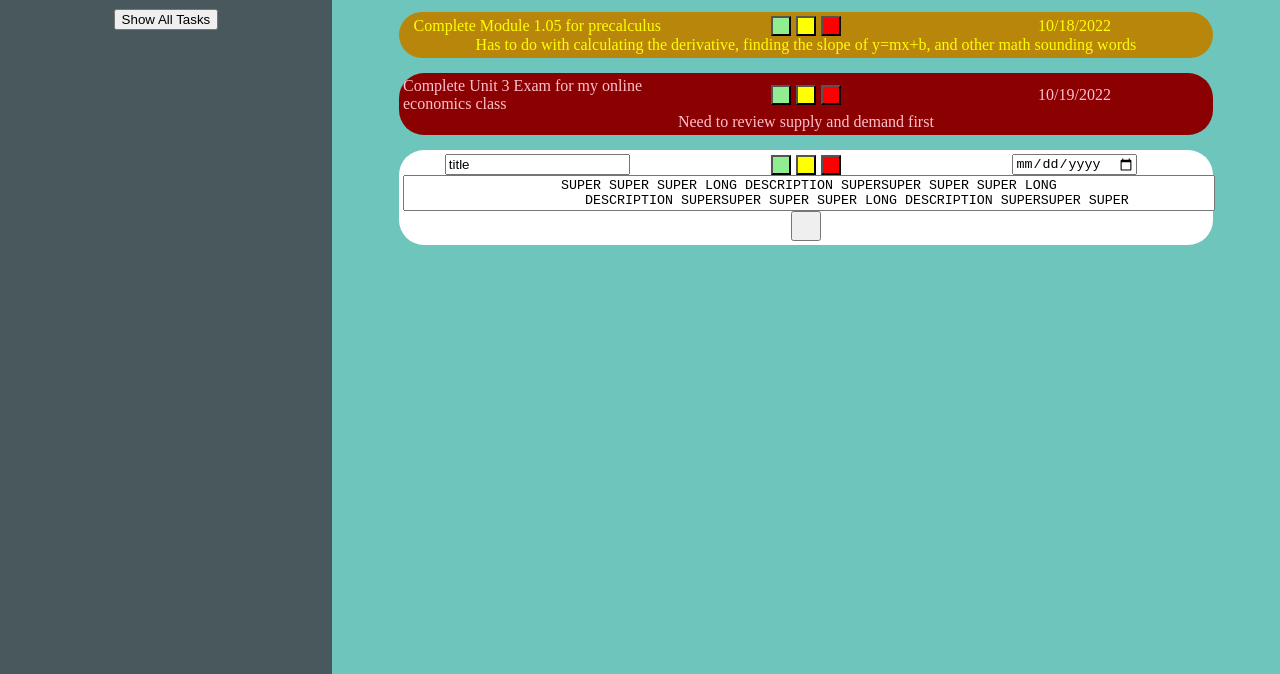
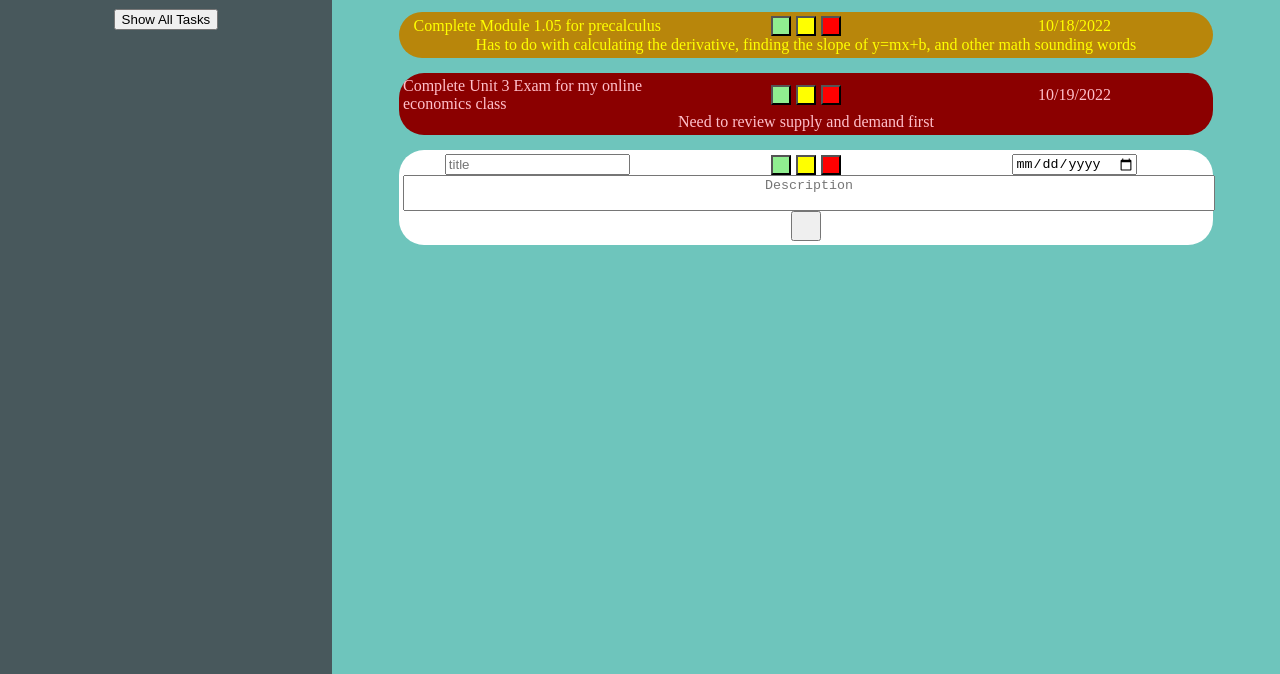
Before and after one commit to Joel-Singh/TODO-list, a website built with webpack: page dist/index.html in a window 1280 px wide. Both pictures are taken after a click on the button "Add new task". Shown: the part 126-800 px from the top of the page. Built offline with nearby package versions, Linux system fonts and the light colour scheme.

Commit message:
Add proper placeholders to .new-task-input

```diff
--- a/dist/index.html
+++ b/dist/index.html
@@ -32,18 +32,14 @@
       <div class="task-list">
         <button type="button" class="new-task-btn">Add new task</button>
         <div class="new-task-input task" style="display: none">
-          <input type="text" value="title" class="title">
+          <input type="text" placeholder="title" class="title">
           <div class="priority-btn-wrapper">
             <button class="not-urgent-btn"></button>
             <button class="urgent-btn"></button>
             <button class="very-urgent-btn"></button>
           </div>
           <input type="date">
-          <textarea class="description"
-            >SUPER SUPER SUPER LONG DESCRIPTION SUPERSUPER SUPER SUPER LONG
-            DESCRIPTION SUPERSUPER SUPER SUPER LONG DESCRIPTION SUPERSUPER SUPER
-            SUPER LONG DESCRIPTION SUPER
-          </textarea>
+          <textarea class="description" placeholder="Description"></textarea>
           <button class="confirm-new-task" type="button"></button>
         </div>
       </div>
```
